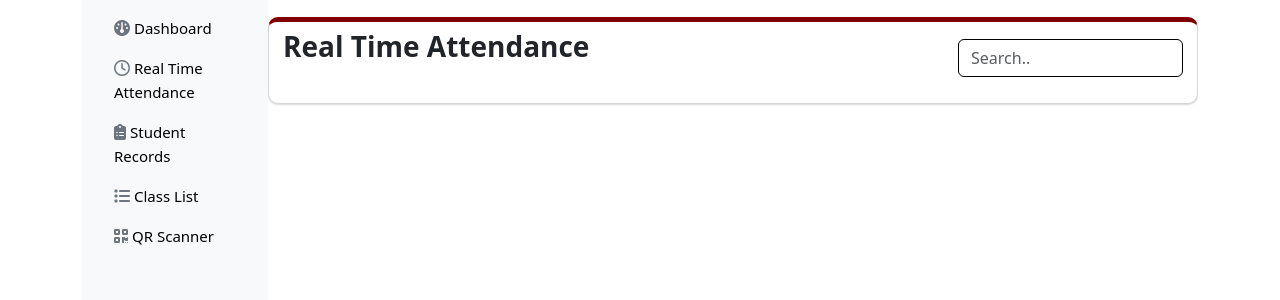
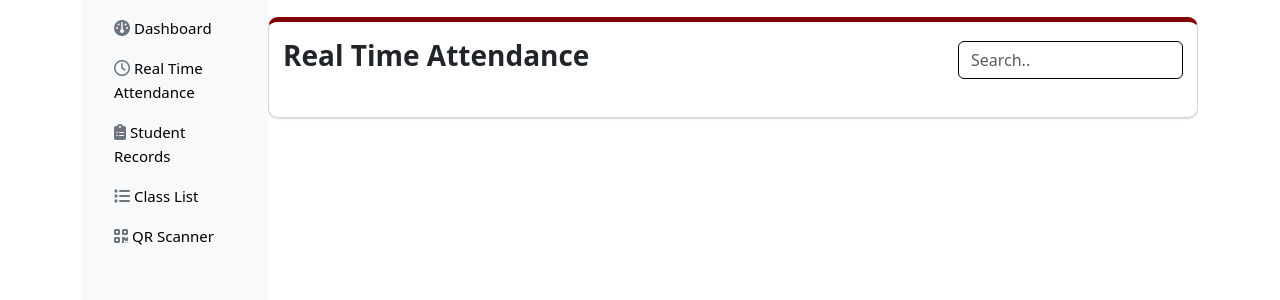
Before and after one commit to stvnmbt/pasok, a Flask app: template src/templates/core/faculty/realtime.html in a window 1280 px wide. Shown: the top 300 px of the page. Run offline with Flask 3, Linux system fonts and the light colour scheme; the template is opened without the code that fills it, so the values that code supplies are empty; parts of the project's set-up code (start-up, migrations or seed data) failed here and were passed over; some libraries are stand-ins or nearby versions.

Commit message:
adjusted margin

```diff
--- a/src/templates/core/faculty/realtime.html
+++ b/src/templates/core/faculty/realtime.html
@@ -34,14 +34,15 @@
 </style>
 
 <div class="d-flex align-items-center justify-content-between mb-4">
-    <h1 class="h3"><strong>Real Time Attendance</strong></h1>
+    <h1 class="h3" style="margin-top: 15px;"><strong>Real Time Attendance</strong></h1>
+    <hr>
     <div class="input-group" style="width: 25%;">
         <input type="text" class="form-control" id="search-input" placeholder="Search.." aria-label="Search" aria-describedby="search-button"
         style="margin-top: 15px; border-color: black;">
     </div>
 </div>
 
-<div class="table-responsive">
+<div class="table-responsive" style="margin-top: 10px;">
     <table class="table table-bordered table-striped p-0 m-0">
         <tbody>
             {% for au in attendance_user %}
```
